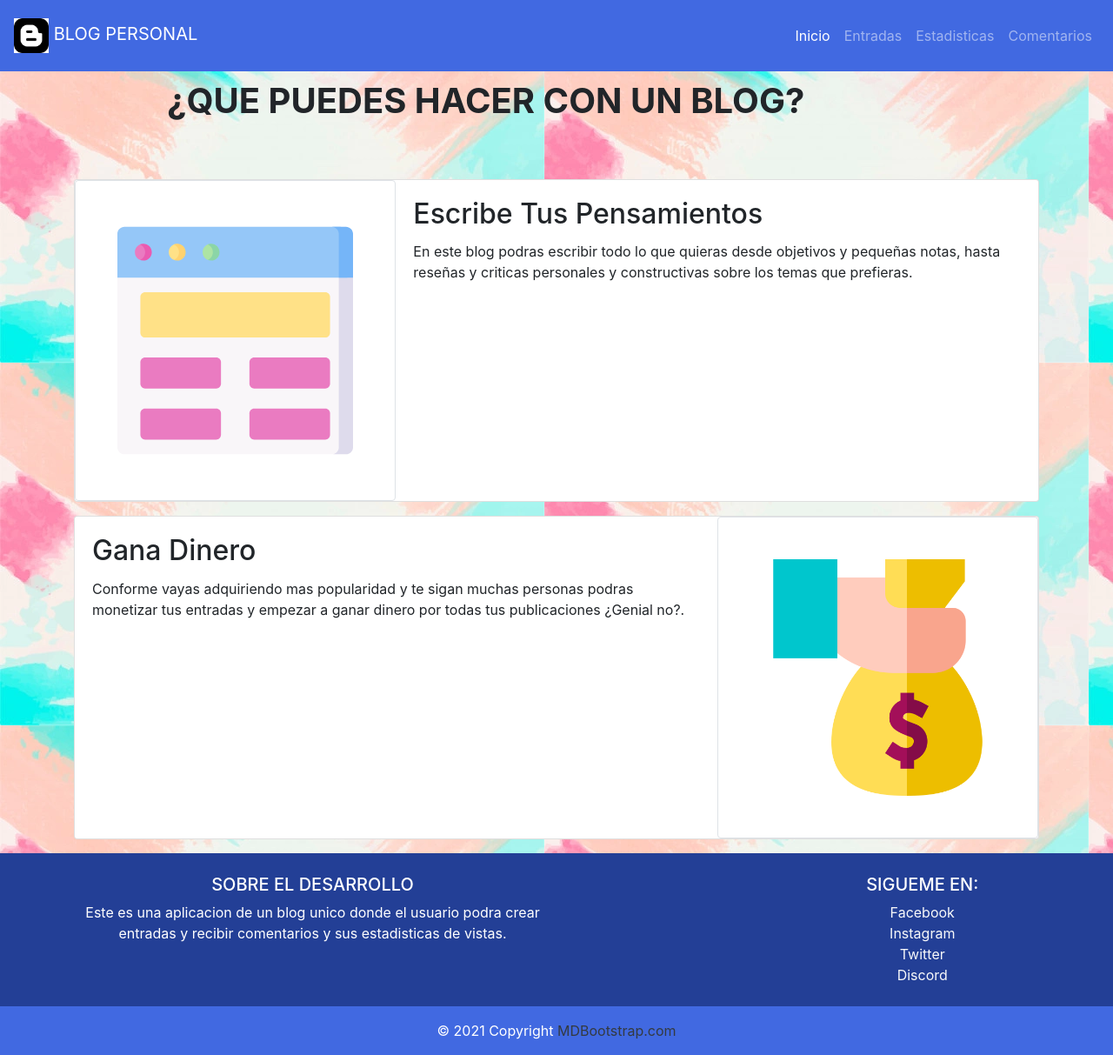
After one commit to Chek97/Blog-Personal, a PHP site: page /view/Main/landingPage.php in a window 1280 px wide. The commit adds this page. Shown: the whole page at 87% size. Run offline with PHP 8.4, Linux system fonts and the light colour scheme.

Commit message:
terminacion de vistas de proyecto, esquema landing_page terminada

```diff
--- a/index.php
+++ b/index.php
@@ -1 +1 @@
-<?php header('location: ./view/main.php');?>
+<?php header('location: ./view/Main/landingPage.php?p=inicio');?>
--- /dev/null
+++ b/public/css/components.css
@@ -0,0 +1,26 @@
+/* -----------------NAVBAR---------------------*/
+.icon-image {
+    width: 40px;
+    height: 40px;
+    background-color: white;
+}
+
+.com-bar {
+    background-color: royalblue;
+}
+
+/* -----------------FOOTER---------------------*/
+.big-footer {
+    background-color: rgb(35, 63, 150);
+    color: white;
+}
+
+.small-footer {
+    background-color: royalblue;
+    color: white;
+}
+
+.footer-content {
+    display: flex;
+    justify-content: space-between;
+}
--- a/public/css/style.css
+++ b/public/css/style.css
@@ -0,0 +1,11 @@
+.landing-body {
+    background-image: url('../img/background.webp');
+}
+
+.landing-header {
+    padding: 10px 15% 10px 15%;
+}
+
+.landing-header > h1 {
+    font-weight: 700;
+}
--- /dev/null
+++ b/view/Main/foot.php
@@ -0,0 +1,48 @@
+<!-- Footer -->
+<footer class="text-center big-footer text-lg-start">
+  <!-- Grid container -->
+  <div class="container p-4">
+    <!--Grid row-->
+    <div class="row footer-content">
+      <!--Grid column-->
+      <div class="col-lg-6 col-md-12 mb-4 mb-md-0">
+        <h5 class="text-uppercase">SOBRE EL DESARROLLO</h5>
+        <p>
+          Este es una aplicacion de un blog unico donde el usuario podra crear entradas
+          y recibir comentarios y sus estadisticas de vistas.
+        </p>
+      </div>
+      <!--Grid column-->
+
+      <!--Grid column-->
+      <div class="col-lg-3 col-md-6 mb-4 mb-md-0">
+        <h5 class="text-uppercase">Sigueme en: </h5>
+
+        <ul class="list-unstyled mb-0">
+          <li>
+            <a href="#!" class="text-light">Facebook</a>
+          </li>
+          <li>
+            <a href="#!"class="text-light">Instagram</a>
+          </li>
+          <li>
+            <a href="#!" class="text-light">Twitter</a>
+          </li>
+          <li>
+            <a href="#!" class="text-light">Discord</a>
+          </li>
+        </ul>
+      </div>
+    </div>
+    <!--Grid row-->
+  </div>
+  <!-- Grid container -->
+
+  <!-- Copyright -->
+  <div class="text-center p-3 small-footer">
+    © 2021 Copyright
+    <a class="text-dark" href="https://mdbootstrap.com/">MDBootstrap.com</a>
+  </div>
+  <!-- Copyright -->
+</footer>
+<!-- Footer -->
--- /dev/null
+++ b/view/Main/landingPage.php
@@ -0,0 +1,55 @@
+<!DOCTYPE html>
+<html lang="en">
+
+<head>
+    <?php include_once('../header.php'); ?>
+    <title>Blog Personal</title>
+</head>
+
+<body class="landing-body">
+    <?php require_once('./navbar.php'); ?>
+    <header class="landing-header">
+        <h1>¿QUE PUEDES HACER CON UN BLOG?</h1>
+    </header>
+    <div class="container mt-5">
+        <div class="card mb-3">
+            <div class="row no-gutters">
+                <div class="col-md-4">
+                    <img class="img img-thumbnail p-5" src="../../public/img/modelo.svg" alt="blog">
+                </div>
+                <div class="col-md-8">
+                    <div class="card-body">
+                        <h2 class="card-title">Escribe Tus Pensamientos</h2>
+                        <p class="card-text">
+                            En este blog podras escribir todo lo que quieras desde objetivos y pequeñas notas,
+                            hasta reseñas y criticas personales y constructivas sobre los temas que prefieras.
+                        </p>
+                    </div>
+                </div>
+            </div>
+        </div>
+        <div class="card mb-3">
+            <div class="row no-gutters">
+                <div class="col-md-8">
+                    <div class="card-body">
+                        <h2 class="card-title">Gana Dinero</h2>
+                        <p class="card-text">
+                            Conforme vayas adquiriendo mas popularidad y te sigan muchas personas
+                            podras monetizar tus entradas y empezar a ganar dinero por todas tus
+                            publicaciones ¿Genial no?.
+                        </p>
+                    </div>
+                </div>
+                <div class="col-md-4">
+                    <img class="img img-thumbnail p-5" src="../../public/img/bolsa-de-dinero.png" alt="dinero">
+                </div>
+            </div>
+        </div>
+    </div>
+    <?php
+        include('./foot.php');
+        include_once('../footer.php');
+    ?>
+</body>
+
+</html>
--- /dev/null
+++ b/view/Main/navbar.php
@@ -0,0 +1,22 @@
+<nav class="navbar navbar-expand-md navbar-dark  com-bar p-3">
+    <a class="navbar-brand" href="./landingPage.php">
+        <img class="icon-image" src="../../public/img/blogger.png" width="30" height="30" class="d-inline-block align-top" alt="">
+        BLOG PERSONAL
+    </a>
+  <div class="collapse navbar-collapse" id="navbarNav">
+    <ul class="navbar-nav ml-auto">
+      <li class="nav-item active">
+        <a class="nav-link" href="./landingPage.php?p=inicio">Inicio</a>
+      </li>
+      <li class="nav-item">
+        <a class="nav-link" href="./mainEntry.php">Entradas</a>
+      </li>
+      <li class="nav-item">
+        <a class="nav-link" href="./stadisticsPage.php">Estadisticas</a>
+      </li>
+      <li class="nav-item">
+        <a class="nav-link" href="./commentsPage.php">Comentarios</a>
+      </li>
+    </ul>
+  </div>
+</nav>
--- /dev/null
+++ b/view/footer.php
@@ -0,0 +1 @@
+<script src="../../public/js/main.js"></script>
--- /dev/null
+++ b/view/header.php
@@ -0,0 +1,9 @@
+<meta charset="UTF-8">
+<meta http-equiv="X-UA-Compatible" content="IE=edge">
+<meta name="viewport" content="width=device-width, initial-scale=1.0">
+<link rel="stylesheet" href="../../public/css/bootstrap.min.css">
+<link rel="stylesheet" href="../../public/css/all.css">
+<link rel="stylesheet" href="../../public/css/style.css">
+<link rel="stylesheet" href="../../public/css/components.css">
+<script src="https://code.jquery.com/jquery-3.6.0.min.js" integrity="sha256-/xUj+3OJU5yExlq6GSYGSHk7tPXikynS7ogEvDej/m4=" crossorigin="anonymous"></script>
+<script src="../../public/js/bootstrap.min.js"></script>
```
Also changed, not shown: view/Main/commentsPage.php (added, +46 -0 lines), view/Main/mainEntry.php (added, +59 -0 lines), view/Main/stadisticsPage.php (added, +38 -0 lines), view/main.php (deleted, +0 -20 lines), public/img/background.webp (added), public/img/blogger.png (added), public/img/bolsa-de-dinero.png (added), public/img/modelo.svg (added).
